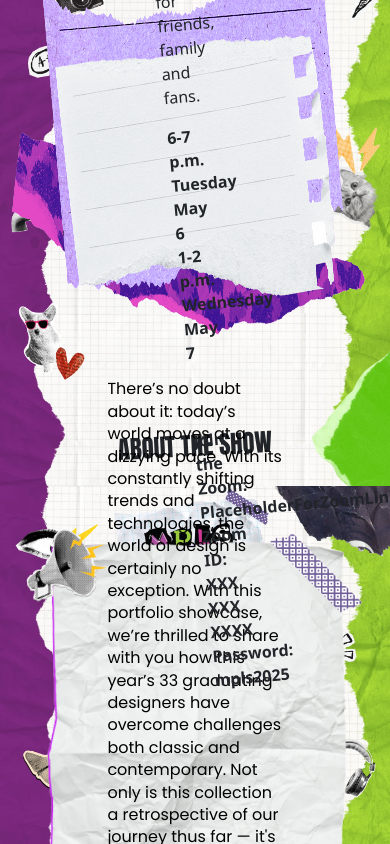
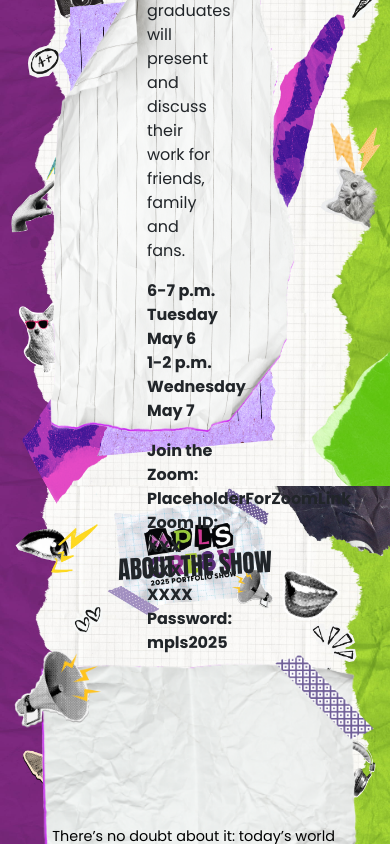
Before and after one commit to amexstedux/MPLS-2025, a plain HTML site: page index.html in a window 390 px wide. Shown: the part 520-1364 px from the top of the page. Drawn offline with nearby package versions, Linux system fonts and the light colour scheme.

Commit message:
responsive sections home page

```diff
--- a/css/styles.css
+++ b/css/styles.css
@@ -20,16 +20,6 @@ main {
 }
 
 /* ------------------------- NAV ------------------------- */
-
-.logo {
-  text-align: center;
-  margin-bottom: 1rem;
-}
-
-.logo img {
-  max-width: 250px; /* Adjust size as needed */
-  height: auto;
-}
 
 nav {
   background-color: rgba(197, 197, 197, 0.5);
@@ -79,13 +69,14 @@ nav {
   background-repeat: no-repeat;
   background-size: 100% 100%;
   background-position: center;
-  min-height: 500px;
+  min-height: 600px;
   position: relative;
   z-index: 1;
   width: 100%;
   padding: 3rem;
   aspect-ratio: 16/9;
-  margin-top: 25px;
+  margin-top: 45px;
+  transform: rotate(-5deg);
 }
 
 #info > * {
@@ -93,6 +84,11 @@ nav {
   z-index: 2;
   max-width: 80%;
   margin: 0 auto;
+}
+
+.info-text {
+  font-family: "poppins";
+  font-size: 1rem;
 }
 
 @font-face {
@@ -133,7 +129,7 @@ nav {
   font-size: 1.05rem;
   line-height: 1.4;
   text-align: left;
-  width: 60%;
+  width: 80%;
   padding: 20px;
   border-radius: 10px;
 }
@@ -159,41 +155,59 @@ nav {
   box-shadow: 0 2px 4px rgba(0, 0, 0, 0.1);
 }
 
+/* -------------------------------------------------------- MEDIA QUERIES -------------------------------------------------------- */
 @media (max-width: 1199.98px) {
   .about-wrapper {
-    flex-direction: column;
+    position: relative;
+    display: flex;
+    justify-content: center;
     align-items: center;
   }
 
   .abt-img {
-    width: 60%;
+    width: 80%;
+    display: block;
   }
 
   .about-paragraph {
     position: absolute;
-    top: 50%;
+    top: 10%;
     left: 50%;
-    transform: translate(-50%, -50%);
-    width: 40%;
+    transform: translate(-50%, 25%);
+    width: 60%;
+    padding: 1rem;
+    font-size: 1rem;
+    text-align: left;
+    z-index: 2;
+  }
+
+  #info {
+    background-image: url(../images/infomobile.png);
+    background-repeat: no-repeat;
+    background-size: 100% 100%;
+    background-position: center;
+    min-height: 600px;
+    position: relative;
+    z-index: 1;
+    width: 100%;
+    padding: 3rem;
+    aspect-ratio: 16/9;
+    margin-top: 45px;
+    transform: rotate(0deg);
   }
 }
 
 @media (max-width: 767.98px) {
-  .about-wrapper {
-    flex-direction: column;
-    align-items: center;
+  .about-paragraph {
+    top: 5%;
+    width: 85%;
+    font-size: 0.9rem;
+    padding: 0.8rem;
+    text-align: left;
+    transform: translate(-50%, 50%);
   }
 
   .abt-img {
     width: 100%;
   }
-
-  .about-paragraph {
-    position: absolute;
-    width: 60%;
-    margin-top: 10px;
-    padding: 15px;
-    font-size: 1rem;
-    text-align: left;
-  }
 }
--- a/index.html
+++ b/index.html
@@ -39,25 +39,26 @@
           <div class="col-sm-8 col-xs-10">
             <!------------------------------------------    INFO SECTION    ------------------------------------------>
             <!--paper scrap background-->
-            <div style="width: 100%">
+            <div class="info-container" style="width: 100%">
               <div class="row w-100 justify-content-center">
                 <div
                   id="info"
                   class="d-flex flex-column mx-auto w-100 justify-content-center align-items-center"
-                  style="transform: rotate(-5deg)"
                 >
                   <div
                     class="row justify-content-center align-items-center"
                   ></div>
-                  <div class="d-flex flex-column justify-content-start p-5">
-                    <div class="mx-5">
+                  <div
+                    class="d-flex flex-column justify-content-start p-5 info-text"
+                  >
+                    <div class="mx-4">
                       <p>
                         Please join us for our virtual receptions! Our talented
                         graduates will present and discuss their work for
                         friends, family and fans.
                       </p>
                     </div>
-                    <div class="mx-5">
+                    <div class="mx-4">
                       <strong>
                         <p>
                           6-7 p.m. Tuesday May 6<br />
@@ -65,7 +66,7 @@
                         </p>
                       </strong>
                     </div>
-                    <div class="m-5">
+                    <div class="mx-4">
                       <strong>
                         <p>
                           Join the Zoom: PlaceholderForZoomLink<br />
@@ -82,13 +83,17 @@
             <!------------------------------------------    ABOUT THE SHOW SECTION    ------------------------------------------>
 
             <section class="about" id="about">
-              <div class="container-fluid">
+              <div class="about-container">
                 <div class="about-title"><h2>ABOUT THE SHOW</h2></div>
                 <div class="about-wrapper py-5">
                   <picture>
                     <source
                       srcset="images/about-img-mobile2.png"
                       media="(max-width: 1199.98px)"
+                    />
+                    <source
+                      srcset="images/about-img-mobile.png"
+                      media="(max-width: 767.98px)"
                     />
                     <img
                       class="abt-img mx-auto d-block"
```
Also changed, not shown: images/about-img.png, images/infomobile.png (added).
